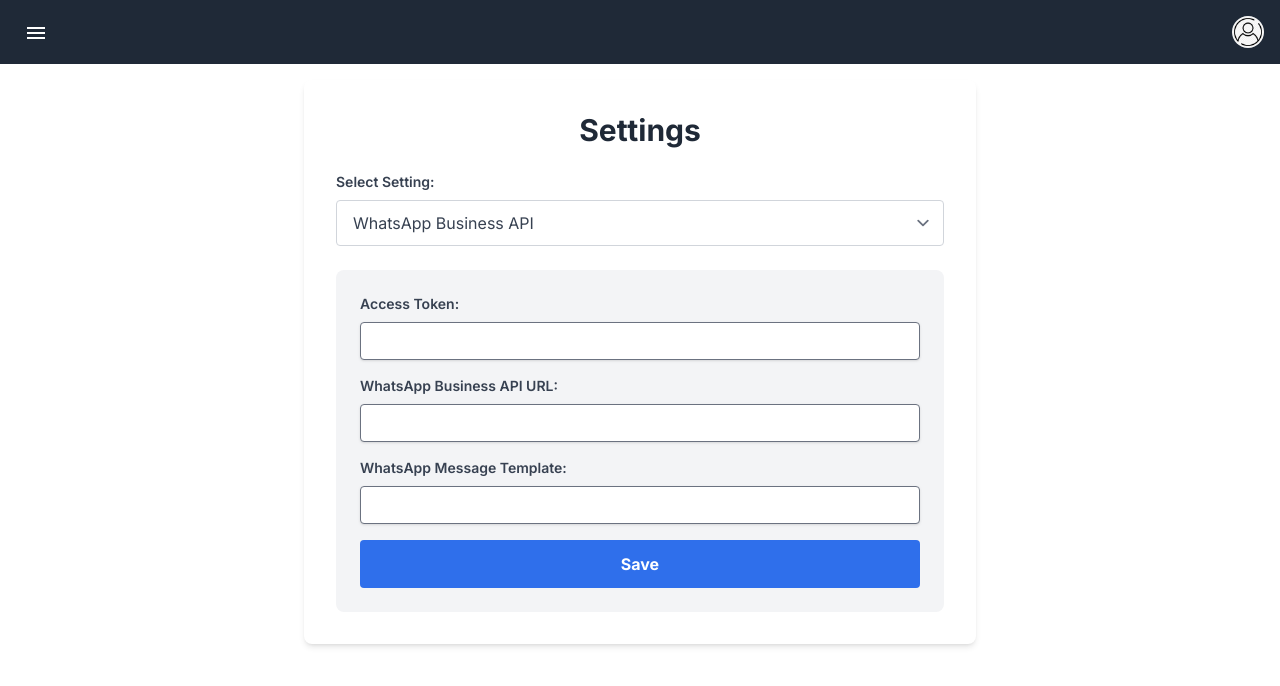
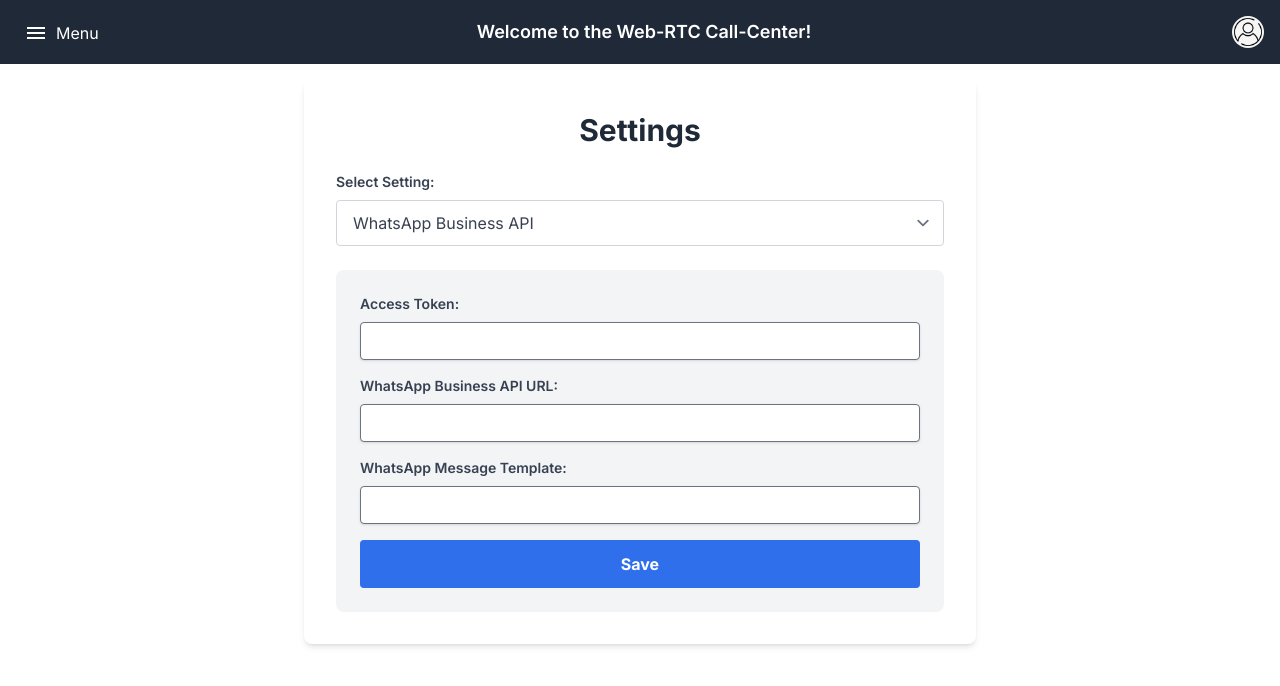
Before and after one commit to RushenHansana/Dashboard, a Next.js app: page /dashboard/settings in a window 1280 px wide. Shown: the top 686 px of the page. Built offline with nearby package versions, Linux system fonts and the light colour scheme; a web font is replaced by a local one.

Commit message:
UI updates

```diff
--- a/app/ui/cases/table.tsx
+++ b/app/ui/cases/table.tsx
@@ -51,7 +51,7 @@ export default async function InvoicesTable({ query, currentPage }:any) {
                   Contact Number
                 </th>
                 <th scope="col" className="px-3 py-3">
-                  Assessor ID
+                  Assessor Number
                 </th>
                 <th scope="col" className="px-3 py-3">
                   Status
--- a/app/ui/dashboard/cards.tsx
+++ b/app/ui/dashboard/cards.tsx
@@ -20,7 +20,7 @@ export default async function CardWrapper() {
     numberOfCustomers,
     totalPaidInvoices,
     totalPendingInvoices,
-  } = { numberOfInvoices: 0, numberOfCustomers: 0, totalPaidInvoices: 0, totalPendingInvoices: 0 };
+  } = { numberOfInvoices: 8, numberOfCustomers: 2, totalPaidInvoices: 5, totalPendingInvoices: 3 };
 
   return (
     <>
--- a/app/ui/dashboard/sidenav.tsx
+++ b/app/ui/dashboard/sidenav.tsx
@@ -34,12 +34,19 @@ const SideNav: React.FC<SideNavProps> = () => {
     <div>
 <div>
   <nav className="fixed top-0 left-0 right-0 h-16 bg-gray-800 z-50 flex items-center px-4">
+
+
     <button
-      className="text-white hover:text-gray-300 focus:outline-none focus:ring-2 focus:ring-gray-600 rounded-md p-2"
+      className="text-white hover:text-gray-300 focus:outline-none focus:ring-2 focus:ring-gray-600 rounded-md p-2 relative"
       onClick={toggleDrawer}
     >
       <MenuIcon />
+      <span className="ml-2 absolute top-0 mt-2.5 -translate-y-fulll">Menu</span>
     </button>
+    <div className="flex-1 text-center text-white">
+          <h1 className="text-lg font-semibold">Welcome to the Web-RTC Call-Center!</h1>
+    </div>
+
     {/* Your Acme Logo here */}
     {/* <AcmeLogo /> */}
 
```
